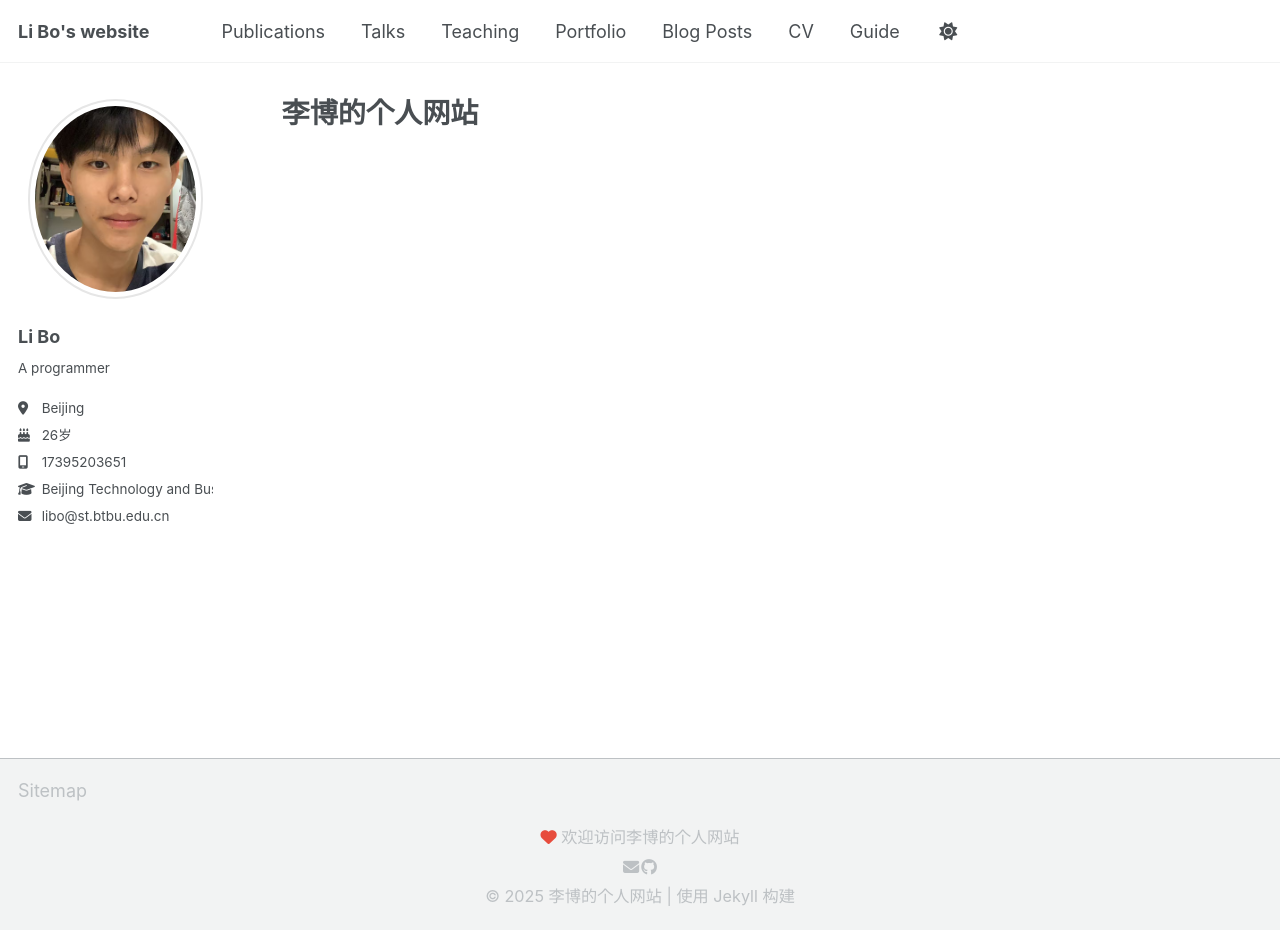
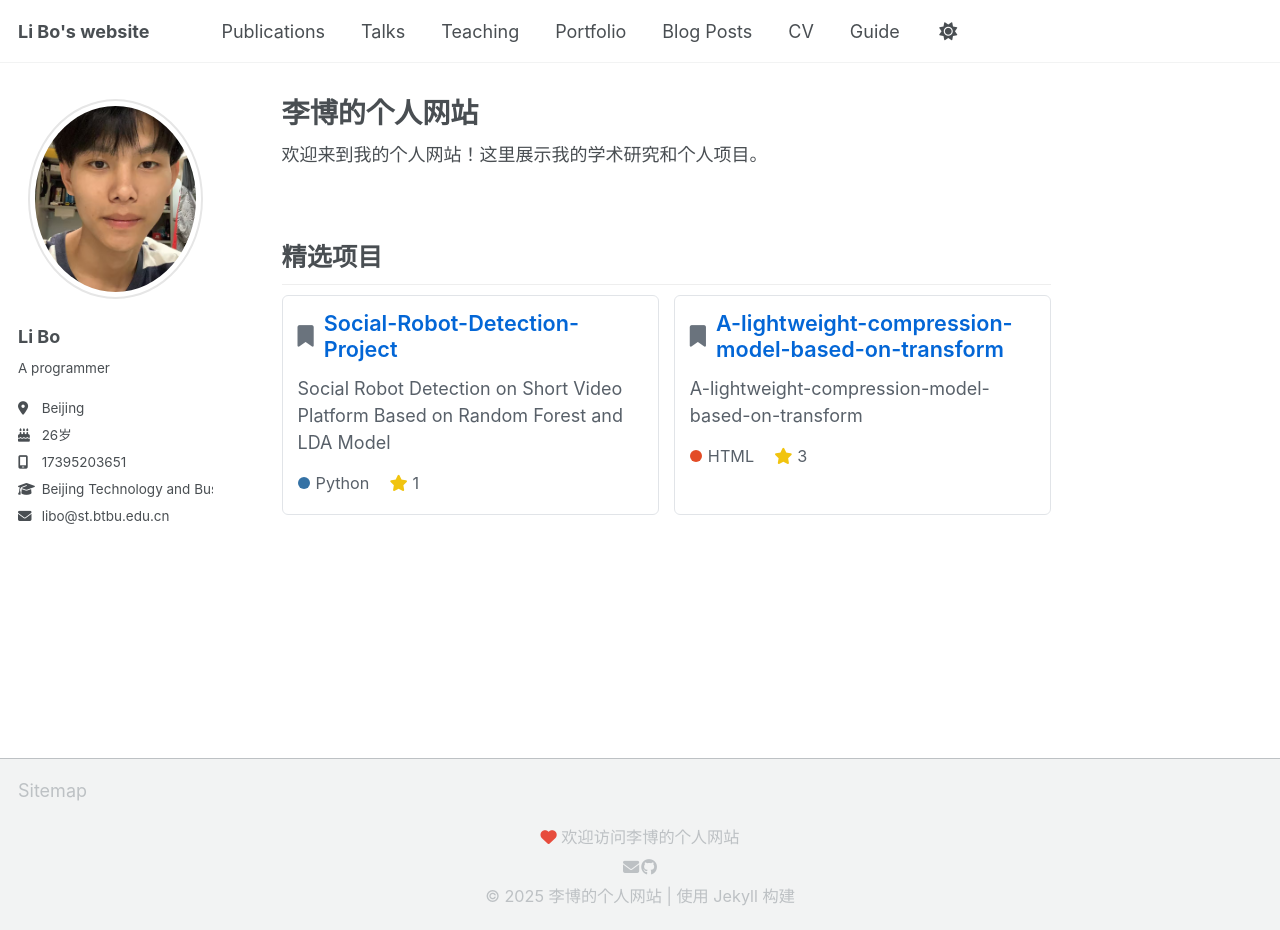
Before and after one commit to libo1999912/libo1999912.github.io, a Jekyll site: the page built from _pages/about.md, in a window 1280 px wide and 930 px high. Built offline with Jekyll 4.4.1, drawn with Linux system fonts in a browser that asks for light colours; a script that is not in the unit is left out.

Commit message:
Update about.md

```diff
--- a/_pages/about.md
+++ b/_pages/about.md
@@ -3,3 +3,115 @@ title: "李博的个人网站"
 author_profile: true
 permalink: /
 ---
+
+<style>
+  .home-container {
+    display: grid;
+    grid-template-columns: 1fr;
+    gap: 10px;
+    margin-top: 5px;
+  }
+
+  .welcome-section {
+    margin-bottom: 5px; /* 减少底部间距 */
+  }
+
+  .projects-grid {
+    display: grid;
+    grid-template-columns: 1fr;
+    gap: 15px;
+  }
+
+  .project-card {
+    border: 1px solid #e1e4e8;
+    border-radius: 6px;
+    padding: 15px; /* 调整内边距 */
+    background-color: #fff;
+    transition: all 0.3s ease;
+    max-width: 1200px;
+    margin: 0 auto;
+    min-height: 180px; /* 增加最小高度使卡片更长 */
+  }
+
+  .project-card:hover {
+    box-shadow: 0 5px 15px rgba(0, 0, 0, 0.1);
+    transform: translateY(-3px);
+  }
+
+  @media (min-width: 992px) {
+    .projects-grid {
+      grid-template-columns: repeat(2, 1fr);
+    }
+
+    .project-card {
+      max-width: 400px; /* 使卡片更窄 */
+      min-height: 220px; /* 在大屏幕上增加高度 */
+    }
+  }
+</style>
+
+{% include base_path %}
+
+<div class="welcome-section">
+  <p>欢迎来到我的个人网站！这里展示我的学术研究和个人项目。</p>
+</div>
+
+<div class="home-container">
+  <div>
+    <h2 style="font-size: 1.4rem; border-bottom: 1px solid #eee; padding-bottom: 12px; margin-bottom: 10px;">精选项目</h2> <!-- 减少底部间距 -->
+
+    <div class="projects-grid">
+      <!-- 项目1 -->
+      <div class="project-card">
+        <div style="display: flex; align-items: center; margin-bottom: 12px;">
+          <i class="fas fa-bookmark" style="color: #6a737d; margin-right: 10px; font-size: 1.2rem;"></i>
+          <h3 style="margin: 0; font-size: 1.2rem;">
+            <a href="https://github.com/libo1999912/Social-Robot-Detection-Project"
+               style="color: #0366d6; text-decoration: none; font-weight: 600;">
+              Social-Robot-Detection-Project
+            </a>
+          </h3>
+        </div>
+        <p style="font-size: 1rem; color: #586069; margin-bottom: 15px; line-height: 1.5;">
+          Social Robot Detection on Short Video Platform Based on Random Forest and LDA Model
+        </p>
+        <div style="display: flex; font-size: 0.9rem; color: #586069;">
+          <span style="display: flex; align-items: center; margin-right: 20px;">
+            <span style="width: 12px; height: 12px; border-radius: 50%; background-color: #3572A5; margin-right: 6px;"></span>
+            Python
+          </span>
+          <span style="display: flex; align-items: center;">
+            <i class="fas fa-star" style="color: #f1c40f; margin-right: 5px;"></i>
+            1
+          </span>
+        </div>
+      </div>
+
+      <!-- 项目2 -->
+      <div class="project-card">
+        <div style="display: flex; align-items: center; margin-bottom: 12px;">
+          <i class="fas fa-bookmark" style="color: #6a737d; margin-right: 10px; font-size: 1.2rem;"></i>
+          <h3 style="margin: 0; font-size: 1.2rem;">
+            <a href="https://github.com/libo1999912/A-lightweight-compression-model-based-on-transform"
+               style="color: #0366d6; text-decoration: none; font-weight: 600;">
+              A-lightweight-compression-model-based-on-transform
+            </a>
+          </h3>
+        </div>
+        <p style="font-size: 1rem; color: #586069; margin-bottom: 15px; line-height: 1.5;">
+          A-lightweight-compression-model-based-on-transform
+        </p>
+        <div style="display: flex; font-size: 0.9rem; color: #586069;">
+          <span style="display: flex; align-items: center; margin-right: 20px;">
+            <span style="width: 12px; height: 12px; border-radius: 50%; background-color: #e34c26; margin-right: 6px;"></span>
+            HTML
+          </span>
+          <span style="display: flex; align-items: center;">
+            <i class="fas fa-star" style="color: #f1c40f; margin-right: 5px;"></i>
+            3
+          </span>
+        </div>
+      </div>
+    </div>
+  </div>
+</div>
```
